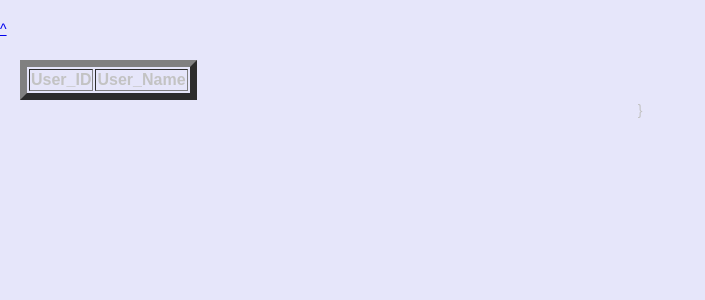
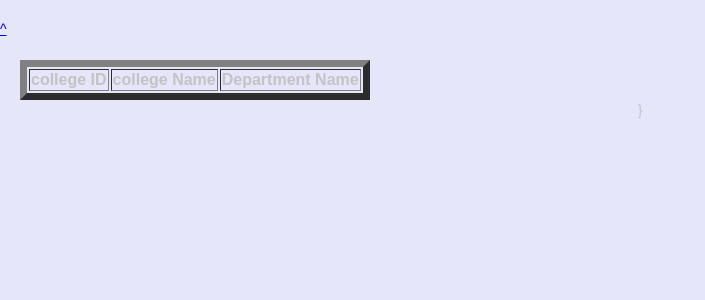
Before and after one commit to Malak202020/studentSystem, a PHP site: page /studentsystem/manage/collageD.php in a window 1280 px wide. Shown: the part 103-403 px from the top of the page, without its empty margins (0-705 px from the left). Run offline with PHP 8.4, Linux system fonts and the light colour scheme; data that the repository does not hold is empty; some libraries are stand-ins or nearby versions.

Commit message:
Commit123

```diff
--- a/manage/collageD.php
+++ b/manage/collageD.php
@@ -51,18 +51,23 @@
 
           <Table border="7">
             <Tr>
-              <Th>User_ID</Th>
-              <Th >User_Name</Th>
-
+              <Th>college ID</Th>
+              <Th>college Name</Th>
+              <Th>
+                Department Name
+              </Th>
             </Tr>
             <?php
-              $b=$MyDB->query("SELECT F_ID,F_Name FROM faculty");
+              $b=$MyDB->query("SELECT faculty.F_ID,faculty.F_Name,department.Dep_Name FROM faculty,department WHERE faculty.F_ID = department.F_ID");
               while($ex = $b->fetch_assoc()){
 
             ?>
             <Tr>
               <Td>  <?php echo $ex['F_ID']?></Td>
               <Td><?php echo $ex['F_Name']?></Td>
+              <Td>
+                <?php echo $ex['Dep_Name'] ?>
+              </Td>
 
               <Td><a HREF="delUser.php?ID= <?php echo $ex['F_ID']?>
                 <?php echo $ex['F_Name']?>" ></a></Td>
```
Also changed, not shown: index.php (+4 -6 lines), manage/depD.php (+14 -9 lines).
